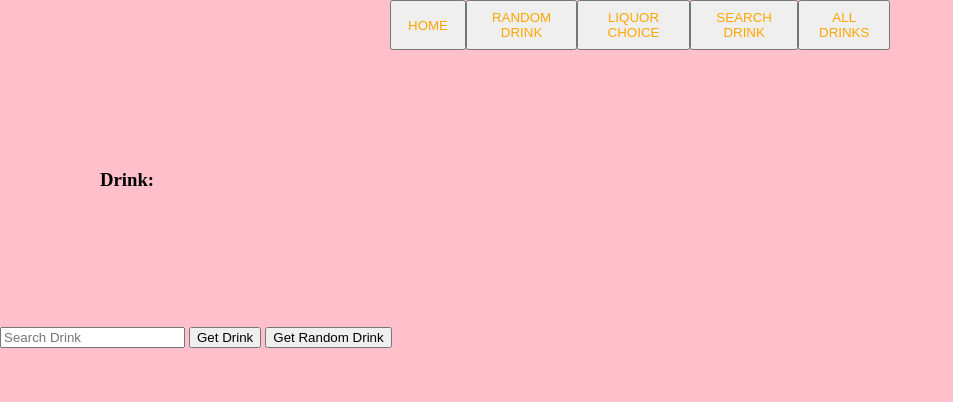
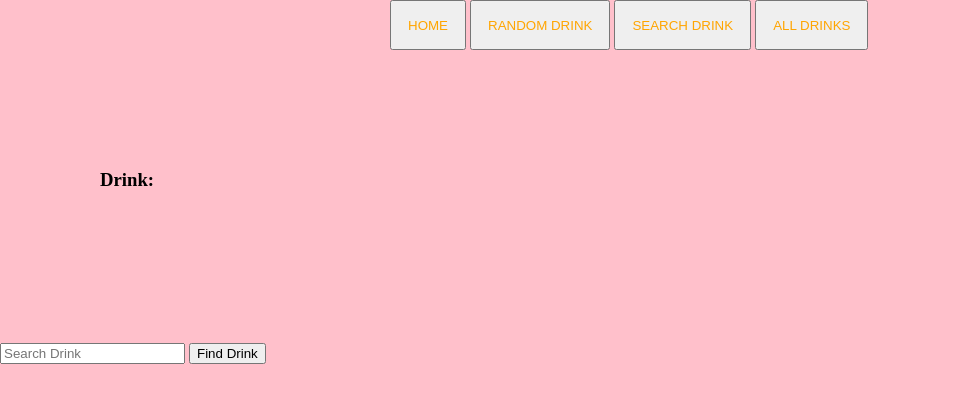
Before and after one commit to daydin14/cocktail-recipe, a plain HTML site: page index.html in a window 1280 px wide. Shown: the whole page, without its empty margins (0-953 px from the left). Drawn offline with nearby package versions, Linux system fonts and the light colour scheme.

Commit message:
Linked random button to nav bar. Edited some css to adjust the size of the image being displayed.

```diff
--- a/css/style.css
+++ b/css/style.css
@@ -18,9 +18,8 @@ html, body {
 #menu-bar {
     position: relative;
     width: 500px;
-    height: 400px;
+    height: 50px;
     margin: auto;
-    /* background-image: url("https://images.pexels.com/photos/3566120/pexels-photo-3566120.jpeg?auto=compress&cs=tinysrgb&w=1260&h=750&dpr=1"); */
 }
 nav button {
     height: 50px;
--- a/index.html
+++ b/index.html
@@ -16,18 +16,22 @@
   </head>
   <body>
     <header>
-      <nav id="menu-bar"></nav>
+      <nav id="menu-bar">
+        <button id="home">Home</button>
+        <button id="rand">Random Drink</button>
+        <button id="search">Search Drink</button>
+        <button id="all">All Drinks</button>
+      </nav>
     </header>
       <main>
           <h3>Drink:</h3>
+          <img id="image" max-width="50px">
           <p id="drink"></p>
           <p id="instructions"></p>
-          <img id="image">
       </main>
       <form>
           <input type="text" placeholder="Search Drink"/>
-          <input type="submit" value="Get Drink"/>
-          <input type="submit" value="Get Random Drink"/>
+          <input type="submit" value="Find Drink"/>
       </form>
   </body>
 </html>
--- a/js/script.js
+++ b/js/script.js
@@ -1,23 +1,23 @@
-// Top Menu Buttons:
-var menu = [
-  { text: "Home"},
-  { text: "Random Drink"},
-  { text: "Liquor Choice"},
-  { text: "Search Drink"},
-  { text: "All Drinks"},
-];
+// // Top Menu Buttons:
+// var menu = [
+//   { text: "Home"},
+//   { text: "Random Drink"},
+//   { text: "Liquor Choice"},
+//   { text: "Search Drink"},
+//   { text: "All Drinks"},
+// ];
 
-const topMenuEl = document.getElementById("menu-bar");
-topMenuEl.style.height = "100%";
-//topMenuEl.style.backgroundColor = '<img src="https://images.pexels.com/photos/3566120/pexels-photo-3566120.jpeg?auto=compress&cs=tinysrgb&w=1260&h=750&dpr=1">'
-topMenuEl.classList.add("flex-around");
+// const topMenuEl = document.getElementById("menu-bar");
+// topMenuEl.style.height = "100%";
+// //topMenuEl.style.backgroundColor = '<img src="https://images.pexels.com/photos/3566120/pexels-photo-3566120.jpeg?auto=compress&cs=tinysrgb&w=1260&h=750&dpr=1">'
+// topMenuEl.classList.add("flex-around");
 
-for (let i of menu) {
-  let bEl = document.createElement("button");
-  bEl.setAttribute("submit", menu);
-  bEl.textContent = i.text;
-  topMenuEl.append(bEl);
-}
+// for (let i of menu) {
+//   let bEl = document.createElement("button");
+//   bEl.setAttribute("submit", menu);
+//   bEl.textContent = i.text;
+//   topMenuEl.append(bEl);
+// }
 
 // Ajax random cocktail drink:
 const randomUrl = "https://www.thecocktaildb.com/api/json/v1/1/random.php";
@@ -27,11 +27,12 @@ const $drinkName = $("#drink");
 const $instructions = $("#instructions");
 const $image = $("#image");
 
+const $input = $(`input[type="text"]`);
 
-const $input = $(`input[type="text"]`);
-const $menuButton = $();
+const $randomButton = $("#rand");
+// console.log($randomButton);
 
-$form.on("submit", getData);
+$randomButton.on("click", getData);
 
 // Function to connect to api and get a random drink and display it once a form is submitted
 function getData(event) {
```
